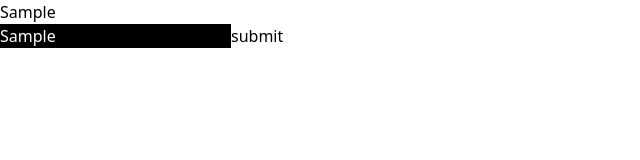
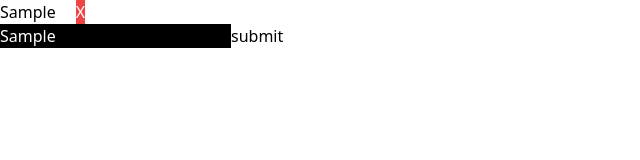
Before and after one commit to vibovenkat123/vue-todo-list, a Vue app: page / in a window 1280 px wide. Both pictures are taken after typing "Sample" into the empty fields and a click on the button "submit". Shown: the top 160 px of the page, without its empty margins (0-640 px from the left). Built offline with nearby package versions, Linux system fonts and the light colour scheme.

Commit message:
add way to remove

```diff
--- a/src/components/todo-component.vue
+++ b/src/components/todo-component.vue
@@ -1,12 +1,22 @@
 <script lang="ts" setup>
+import { useTodoStore } from "@/todosStore";
+let store = useTodoStore();
 const props = defineProps({
   value: String,
 });
+function deleteSelf() {
+  store.remove(props.value);
+}
 </script>
 <template>
   <li>
-    <div>
-      {{ value }}
+    <div class="flex items-center">
+      <div class="mr-5">
+        {{ props.value }}
+      </div>
+      <div class="bg-red-500 text-white">
+        <button @click="deleteSelf">X</button>
+      </div>
     </div>
   </li>
 </template>
--- a/src/todosStore.ts
+++ b/src/todosStore.ts
@@ -6,5 +6,10 @@ export const useTodoStore = defineStore("todo", () => {
   function add(value: string) {
     todos.value.push(value);
   }
-  return { todos, add };
+  function remove(value?: string | undefined) {
+    // eslint-disable-next-line @typescript-eslint/no-non-null-assertion
+    const toRemove = todos.value.indexOf(value!);
+    todos.value.splice(toRemove, 1);
+  }
+  return { todos, add, remove };
 });
```
